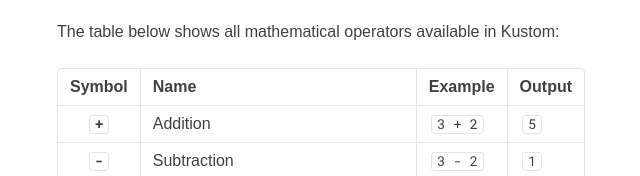
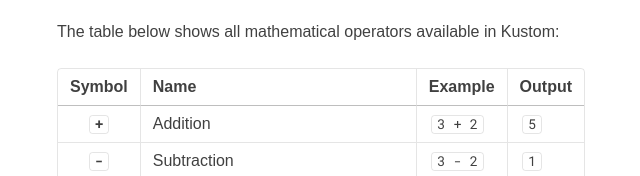
Before and after one commit to theothertored/kode-guide, a plain HTML site: page index.html in a window 1280 px wide. Shown: the part 1677-1853 px from the top of the page, 423-1063 px from the left. Drawn offline with Linux system fonts and the light colour scheme; a web font is replaced by a local one.

Commit message:
fix light mode heavy border, add todo

```diff
--- a/css/index.scss
+++ b/css/index.scss
@@ -55,11 +55,11 @@ $c-accent: #ff00ff;
     --c-text-on-bg-pri: $c-light-text;
     --c-text-on-bg-sec: rgba(#000, 0.75);
     --c-text-on-bg-tet: rgba(#000, 0.5);
-    --c-text-link: #286b84;
+    --c-text-link: #0e7398;
     --c-text-error: #e41717;
     --c-text-success: #52a92a;
     --c-border-light: rgba(#000, 0.1);
-    --c-border-heavy: rgba(#000, 0.1);
+    --c-border-heavy: rgba(#000, 0.25);
     --c-code-bg: rgba(#000, 0.01);
     --c-hl-1: #ffe599;
     --c-hl-2: #f0dfff;
```
Also changed, not shown: css/index.css, css/index.min.css, todo.txt (added).
